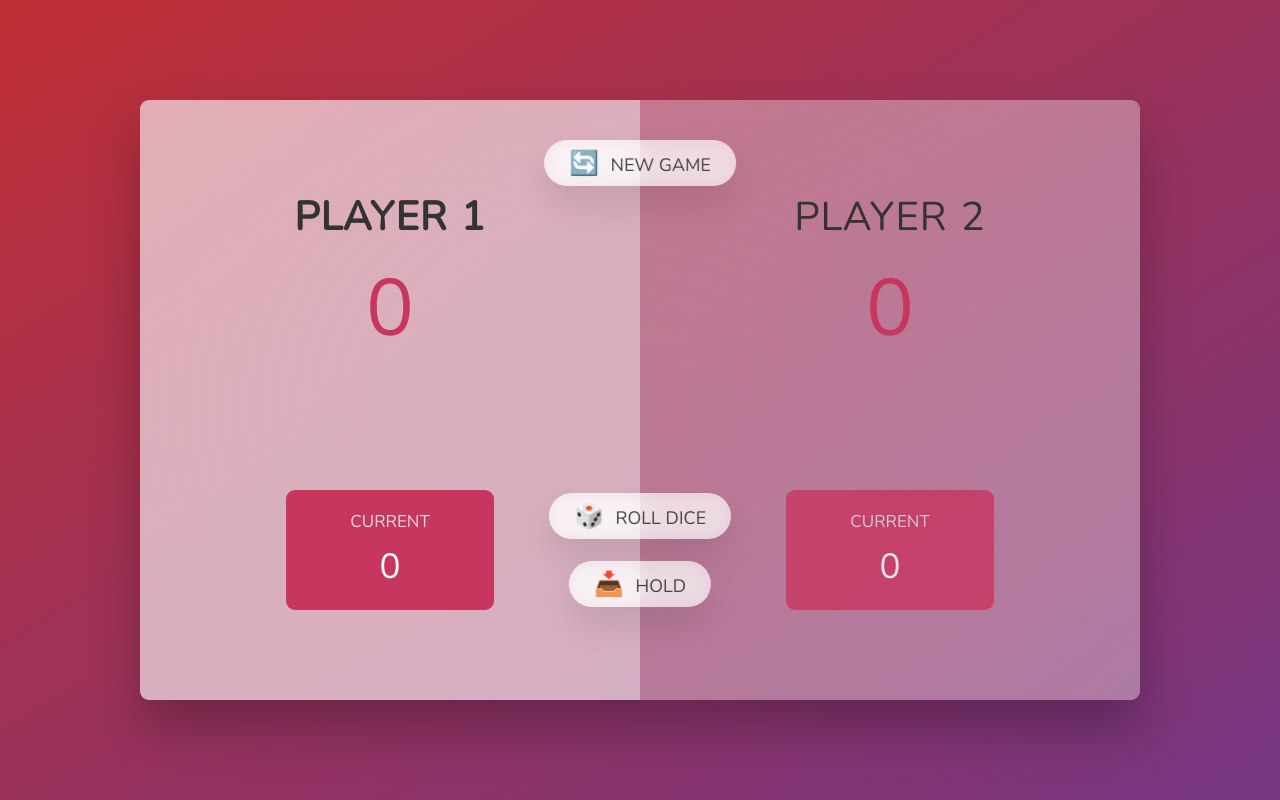
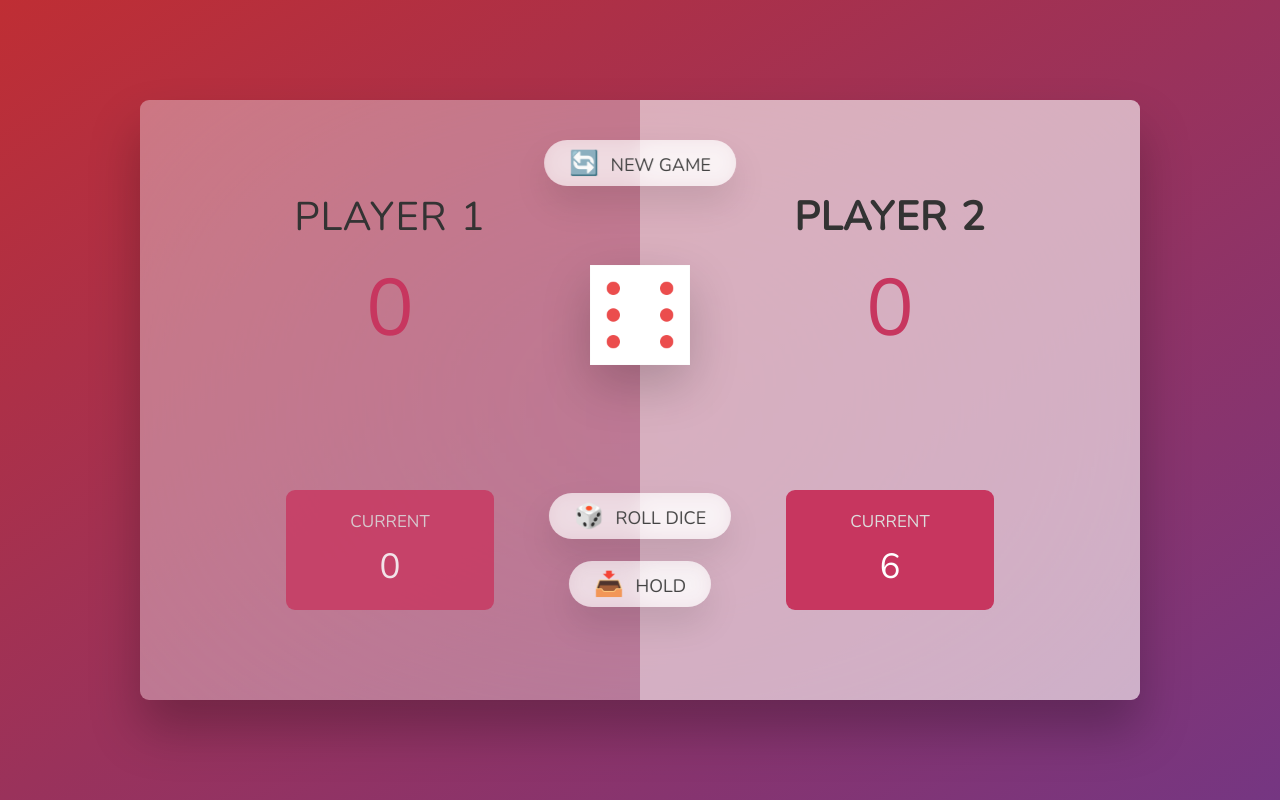
Before and after one commit to jimiryquai/07-Pig-Game, a website: page index.html in a window 1280 px wide. Both pictures are taken after a click on the button "🎲 ROLL DICE". Drawn offline with nearby package versions, Linux system fonts and the light colour scheme.

Commit message:
Added generate random dice roll and switch active player functionality

```diff
--- a/index.html
+++ b/index.html
@@ -11,7 +11,7 @@
 
 <body>
   <main>
-    <section class="player player--0 player--active">
+    <section class="player player--0">
       <h2 class="name name--0" id="name--0">Player 1</h2>
       <p class="score score--0" id="score--0">43</p>
       <div class="current">
@@ -19,7 +19,7 @@
         <p class="current-score current--0" id="current--0">0</p>
       </div>
     </section>
-    <section class="player player--1">
+    <section class="player player--1 player--active">
       <h2 class="name name--1" id="name--1">Player 2</h2>
       <p class="score score--1" id="score--1">24</p>
       <div class="current">
--- a/script.js
+++ b/script.js
@@ -1,14 +1,65 @@
 'use strict';
-
+// Selecting elements
 const score0El = document.querySelector('.score--0');
 const currentScore0El = document.querySelector('.current--0');
 const score1El = document.querySelector('.score--1');
 const currentScore1El = document.querySelector('.current--1');
 const diceEl = document.querySelector('.dice');
+const btnNew = document.querySelector('.btn--new');
+const btnRoll = document.querySelector('.btn--roll');
+const btnHold = document.querySelector('.btn--hold');
+const player0El = document.querySelector('.player--0');
+const player1El = document.querySelector('.player--1');
+
 const hide = el => el.classList.add('hidden');
-const show = el => el.classList.remove('hidden');
 
 // Starting conditions
 score0El.textContent = 0;
 score1El.textContent = 0;
 hide(diceEl);
+let currentScore = 0;
+
+const show = el => el.classList.remove('hidden');
+const isActive = el => {
+  return el.classList.contains('player--active');
+};
+
+const setActive = el => {
+  return el.classList.add('player--active');
+};
+
+const setInactive = el => {
+  return el.classList.remove('player--active');
+};
+
+btnRoll.addEventListener('click', () => {
+  // 1. Generate random dice roll
+  const dice = Math.trunc(Math.random() * 6) + 1;
+
+  // 2. Display Dice
+  show(diceEl);
+  diceEl.src = `./img/dice-${dice}.png`; // pass random dice roll number into url using template literal
+  // 3. Check if it is a 1: if true switch to next player
+  if (dice !== 1) {
+    // Add dice to current score
+    currentScore += dice;
+    if (isActive(player0El)) {
+      currentScore0El.textContent = currentScore;
+    } else {
+      currentScore1El.textContent = currentScore;
+    }
+  } else {
+    // Switch player
+    if (isActive(player0El)) {
+      currentScore = 0;
+      currentScore0El.textContent = currentScore;
+      setInactive(player0El);
+      setActive(player1El);
+    } else {
+      currentScore = 0;
+      currentScore1El.textContent = currentScore;
+      setActive(player0El);
+      setInactive(player1El);
+    }
+  }
+});
```
